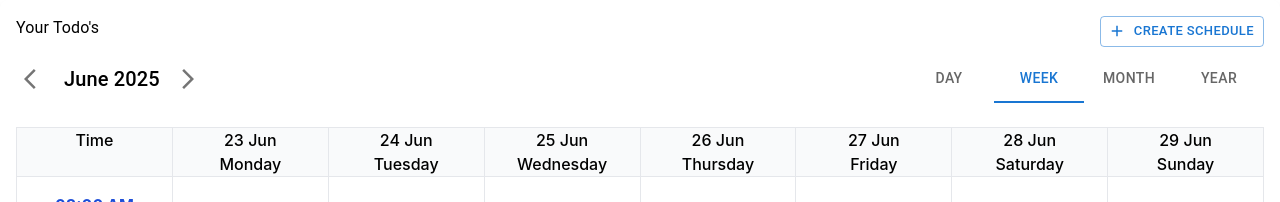
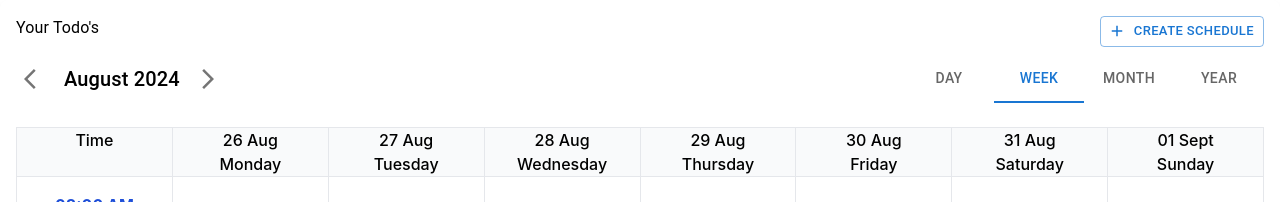
Before and after one commit to muthulakshmy/calender, a React (Create React App) app: page / in a window 1280 px wide. Shown: the top 202 px of the page. Built offline with nearby package versions, Linux system fonts and the light colour scheme.

Commit message:
feat:calender date change acc to requiremnets

```diff
--- a/public/calenderfromtoenddate.json
+++ b/public/calenderfromtoenddate.json
@@ -153,8 +153,8 @@
     "id": 4,
     "summary": "Final Round",
     "desc": "Final Round",
-    "start": "2025-06-04T15:00:00+05:30",
-    "end": "2025-06-04T16:00:00+05:30",
+    "start": "2024-09-04T15:00:00+05:30",
+    "end": "2024-09-04T16:00:00+05:30",
     "score": { "F": 9 },
     "link": "http://www.hhh.com",
     "user_det": {
@@ -194,8 +194,8 @@
     "id": 5,
     "summary": "Intro Call",
     "desc": "Intro Call",
-    "start": "2025-06-11T10:30:00+05:30",
-    "end": "2025-06-11T11:00:00+05:30",
+    "start": "2024-06-11T10:30:00+05:30",
+    "end": "2024-06-11T11:00:00+05:30",
     "score": { "I": 5 },
     "link": "http://www.hhh.com",
     "user_det": {
@@ -235,8 +235,8 @@
     "id": 6,
     "summary": "HR Round",
     "desc": "HR Round",
-    "start": "2025-06-26T13:00:00+05:30",
-    "end": "2025-06-26T13:45:00+05:30",
+    "start": "2024-06-26T13:00:00+05:30",
+    "end": "2024-06-26T13:45:00+05:30",
     "score": { "H": 7 },
     "link": "http://www.hhh.com",
     "user_det": {
@@ -276,8 +276,8 @@
     "id": 7,
     "summary": "Technical Review",
     "desc": "Technical Review",
-    "start": "2025-07-14T09:30:00+05:30",
-    "end": "2025-07-14T10:30:00+05:30",
+    "start": "2024-07-14T09:30:00+05:30",
+    "end": "2024-07-14T10:30:00+05:30",
     "score": { "T": 8 },
     "link": "http://www.hhh.com",
     "user_det": {
--- a/src/components/Calender/useCalanderData.js
+++ b/src/components/Calender/useCalanderData.js
@@ -173,7 +173,7 @@ function formatDateTime(datetimeStr) {
 }
 
 const useCalendarData = () => {
-  const [currentDate, setCurrentDate] = useState(new Date());
+  const [currentDate, setCurrentDate] = useState(new Date("2024-08-29"));
   const [events, setEvents] = useState([]);
   const [selectedDateEvents, setSelectedDateEvents] = useState([]);
   const [selectedEvent, setSelectedEvent] = useState(null);
```
